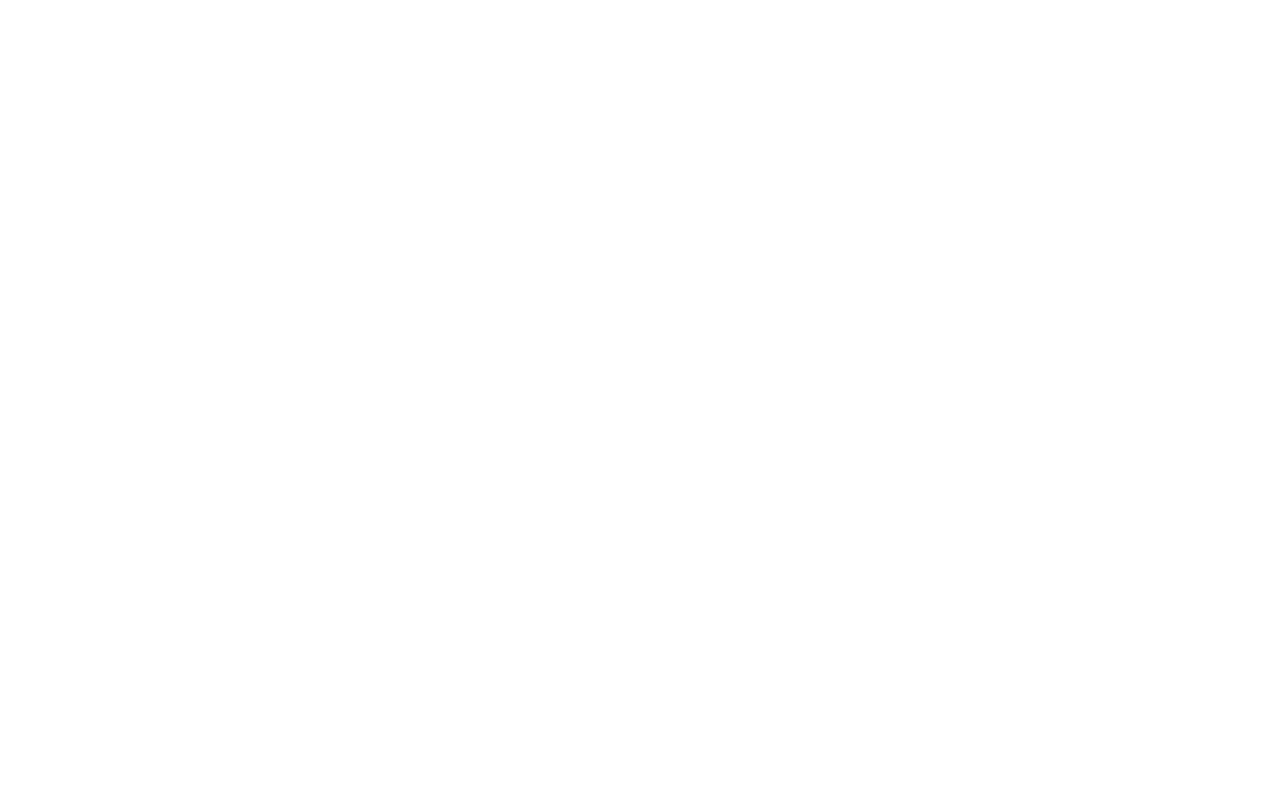
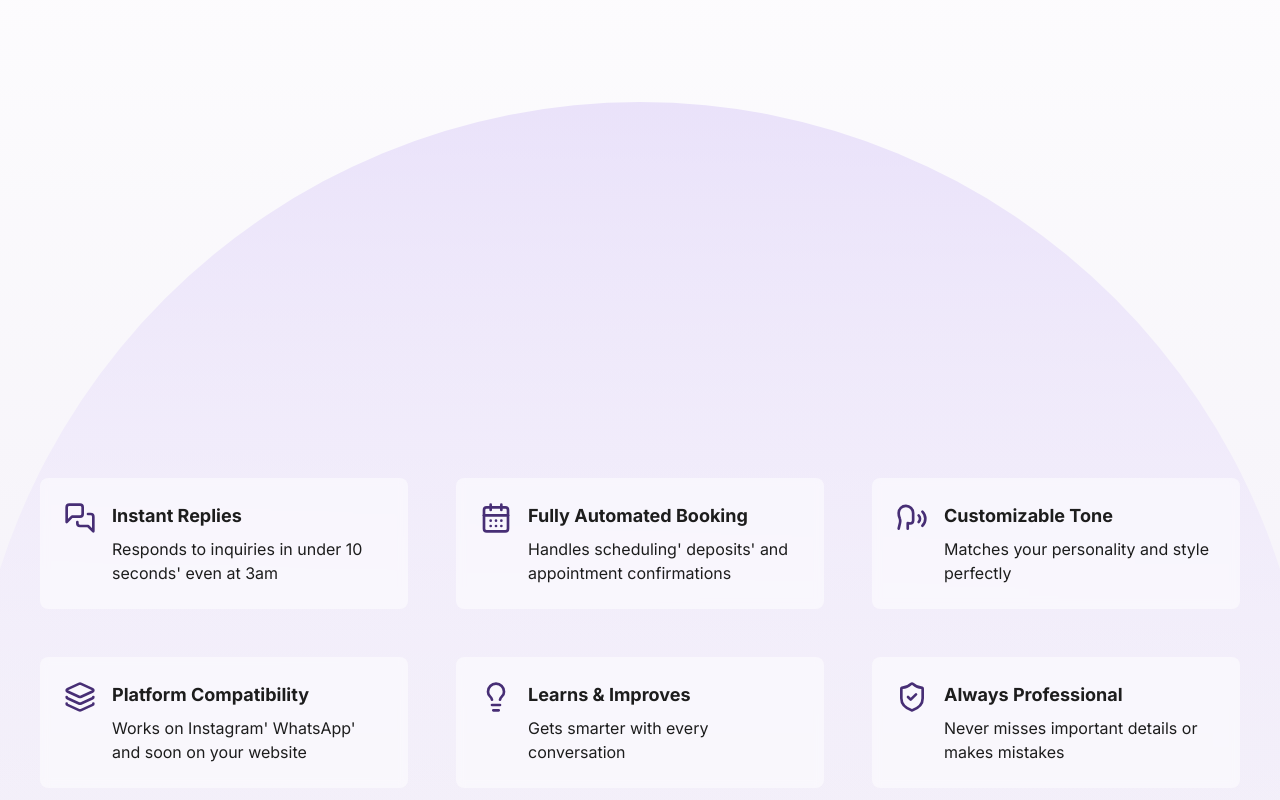
Before and after one commit to Palm-Code/tp-salespage, a Next.js app: page / in a window 1280 px wide. Shown: the part 2321-3121 px from the top of the page. Before the commit the page ends 2049 px from the top, so only its background shows below. Built offline with nearby package versions, Linux system fonts and the light colour scheme.

Commit message:
feaT: what you get

```diff
--- /dev/null
+++ b/src/pwa/features/home/components/what_you_get_card/WhatYouGetCard.home.tsx
@@ -0,0 +1,47 @@
+import clsx from "clsx";
+import { LucideProps } from "lucide-react";
+import { ForwardRefExoticComponent, RefAttributes } from "react";
+
+export interface WhatYouGetCardHomeProps {
+  icon?: ForwardRefExoticComponent<
+    Omit<LucideProps, "ref"> & RefAttributes<SVGSVGElement>
+  >;
+  title?: string;
+  description?: string;
+}
+
+export const WhatYouGetCardHome = ({
+  icon: Icon,
+  title,
+  description,
+}: WhatYouGetCardHomeProps) => {
+  return (
+    <div
+      className={clsx(
+        "grid grid-flow-col place-content-start place-items-start gap-[1rem]",
+        "w-full",
+        "px-[1.5rem] py-[1.5rem]",
+        "bg-[#FFFFFF80]",
+        "rounded-[0.5rem]"
+      )}
+      style={{
+        backdropFilter: "blur(4px)",
+      }}
+    >
+      {Icon && <Icon className={clsx("w-[2rem] h-[2rem]", "text-[#472E75]")} />}
+      <div
+        className={clsx(
+          "grid grid-cols-1 place-content-start place-items-start gap-[0.5rem]",
+          "w-full"
+        )}
+      >
+        <span className={clsx("text-[#1D1D1D] text-[1.125rem] font-bold")}>
+          {title}
+        </span>
+        <span className={clsx("text-[#1D1D1D] text-[1rem] font-normal")}>
+          {description}
+        </span>
+      </div>
+    </div>
+  );
+};
--- /dev/null
+++ b/src/pwa/features/home/components/what_you_get_card/index.tsx
@@ -0,0 +1 @@
+export * from "./WhatYouGetCard.home";
--- a/src/pwa/features/home/container/Home.container.tsx
+++ b/src/pwa/features/home/container/Home.container.tsx
@@ -3,6 +3,7 @@
 import { HeroHome } from "../fragments/hero";
 import { ProblemHome } from "../fragments/problem";
 import { HowItWorksHome } from "../fragments/how_it_works";
+import { WhatYouGetHome } from "../fragments/what_you_get";
 
 export const HomeContainer = () => {
   return (
@@ -10,6 +11,7 @@
       <HeroHome />
       <ProblemHome />
       <HowItWorksHome />
+      <WhatYouGetHome />
     </div>
   );
 };
--- a/src/pwa/features/home/data/static.json
+++ b/src/pwa/features/home/data/static.json
@@ -37,5 +37,39 @@
         "description": "how_it_works:item_4"
       }
     ]
+  },
+  "what_you_get": {
+    "items": [
+      {
+        "id": "1",
+        "title": "what_you_get:item_1_title",
+        "description": "what_you_get:item_1_description"
+      },
+      {
+        "id": "2",
+        "title": "what_you_get:item_2_title",
+        "description": "what_you_get:item_2_description"
+      },
+      {
+        "id": "3",
+        "title": "what_you_get:item_3_title",
+        "description": "what_you_get:item_3_description"
+      },
+      {
+        "id": "4",
+        "title": "what_you_get:item_4_title",
+        "description": "what_you_get:item_4_description"
+      },
+      {
+        "id": "5",
+        "title": "what_you_get:item_5_title",
+        "description": "what_you_get:item_5_description"
+      },
+      {
+        "id": "6",
+        "title": "what_you_get:item_6_title",
+        "description": "what_you_get:item_6_description"
+      }
+    ]
   }
 }
--- a/src/pwa/features/home/fragments/how_it_works/HowItWorks.home.tsx
+++ b/src/pwa/features/home/fragments/how_it_works/HowItWorks.home.tsx
@@ -4,6 +4,7 @@
 import clsx from "clsx";
 import staticData from "@/pwa/features/home/data/static.json";
 import { CheckCircleIcon } from "lucide-react";
+import { Fragment } from "react";
 
 export const HowItWorksHome = () => {
   const { t } = useTranslation();
@@ -78,9 +79,8 @@
               {setupItems.map((item, index) => {
                 const Icon = item.icon;
                 return (
-                  <>
+                  <Fragment key={index}>
                     <div
-                      key={index}
                       className={clsx(
                         "grid grid-flow-col items-start content-start justify-start justify-items-start gap-[1rem]",
                         "w-full",
@@ -104,7 +104,7 @@
                     {index < setupItems.length - 1 && (
                       <div className={clsx("w-full h-[1px]", "bg-[#F0ECF6]")} />
                     )}
-                  </>
+                  </Fragment>
                 );
               })}
             </div>
@@ -112,7 +112,7 @@
         </div>
 
         {/* right */}
-        <img src={"/images/how_it_works/image.svg"} />
+        <img src={"/images/home/how_it_works/image.svg"} />
       </div>
     </section>
   );
--- a/src/pwa/features/home/fragments/what_you_get/WhatYouGet.home.tsx
+++ b/src/pwa/features/home/fragments/what_you_get/WhatYouGet.home.tsx
@@ -1,11 +1,123 @@
-import * as React from "react";
+"use client";
+import { Badge } from "@/pwa/core/components/badge";
+import { useTranslation } from "@/pwa/core/i18n/hooks";
+import clsx from "clsx";
+import staticData from "@/pwa/features/home/data/static.json";
+import { ForwardRefExoticComponent, RefAttributes } from "react";
+import {
+  CalendarDaysIcon,
+  LayersIcon,
+  LightbulbIcon,
+  LucideProps,
+  MessagesSquareIcon,
+  ShieldCheckIcon,
+  SpeechIcon,
+} from "lucide-react";
+import { WhatYouGetCardHome } from "../../components/what_you_get_card";
 
-export interface IWhatYouGetHomeProps {}
+export const WhatYouGetHome = () => {
+  const { t } = useTranslation();
 
-export default function WhatYouGetHome(props: IWhatYouGetHomeProps) {
+  const items = staticData.what_you_get.items.map((item) => {
+    let icon:
+      | ForwardRefExoticComponent<
+          Omit<LucideProps, "ref"> & RefAttributes<SVGSVGElement>
+        >
+      | undefined;
+    switch (item.id) {
+      case "1": {
+        icon = MessagesSquareIcon;
+        break;
+      }
+      case "2": {
+        icon = CalendarDaysIcon;
+        break;
+      }
+      case "3": {
+        icon = SpeechIcon;
+        break;
+      }
+      case "4": {
+        icon = LayersIcon;
+        break;
+      }
+      case "5": {
+        icon = LightbulbIcon;
+        break;
+      }
+      case "6": {
+        icon = ShieldCheckIcon;
+        break;
+      }
+      default: {
+        break;
+      }
+    }
+    return {
+      icon: icon,
+      title: t(item.title),
+      description: t(item.description),
+    };
+  });
   return (
-    <div>
-      <div></div>
-    </div>
+    <section
+      className={clsx(
+        "grid grid-cols-1 items-start content-start justify-center justify-items-center gap-[3rem]",
+        "w-full",
+        "min-h-[1196px]"
+      )}
+      style={{
+        background:
+          "linear-gradient(180deg, rgba(255, 255, 255, 0.8) 0%, rgba(240, 236, 246, 0.8) 100%)",
+        backgroundImage: "url('/images/home/what_you_get/bg.svg')",
+        backgroundPosition: "center",
+      }}
+    >
+      <div
+        className={clsx(
+          "grid grid-cols-1 items-start content-start justify-center justify-items-center gap-[3rem]",
+          "max-w-[1200px] w-full"
+        )}
+      >
+        <div
+          className={clsx(
+            "grid grid-cols-1 items-start content-start justify-center justify-items-center gap-[1rem]",
+            "w-full"
+          )}
+        >
+          <Badge>{t("what_you_get:label")}</Badge>
+          <h2
+            className={clsx("text-[2.5rem] font-bold text-left")}
+            style={{
+              background: "linear-gradient(90deg, #3A099C 0%, #10012D 100%)",
+              WebkitBackgroundClip: "text",
+              WebkitTextFillColor: "transparent",
+            }}
+          >
+            {t("what_you_get:title")}
+          </h2>
+        </div>
+        {/* video */}
+        <video className={clsx("w-full h-[528px]")} />
+
+        {/* items */}
+        <div
+          className={clsx(
+            "grid place-content-center place-items-center gap-[3rem]",
+            "w-full"
+          )}
+          style={{ gridTemplateColumns: `repeat(${items.length / 2},1fr)` }}
+        >
+          {items.map((item, index) => (
+            <WhatYouGetCardHome
+              key={index}
+              icon={item.icon}
+              title={item.title}
+              description={item.description}
+            />
+          ))}
+        </div>
+      </div>
+    </section>
   );
-}
+};
```
Also changed, not shown: public/images/home/how_it_works/image.svg (renamed from public/images/how_it_works/image.svg), public/images/home/what_you_get/bg.svg (added).
